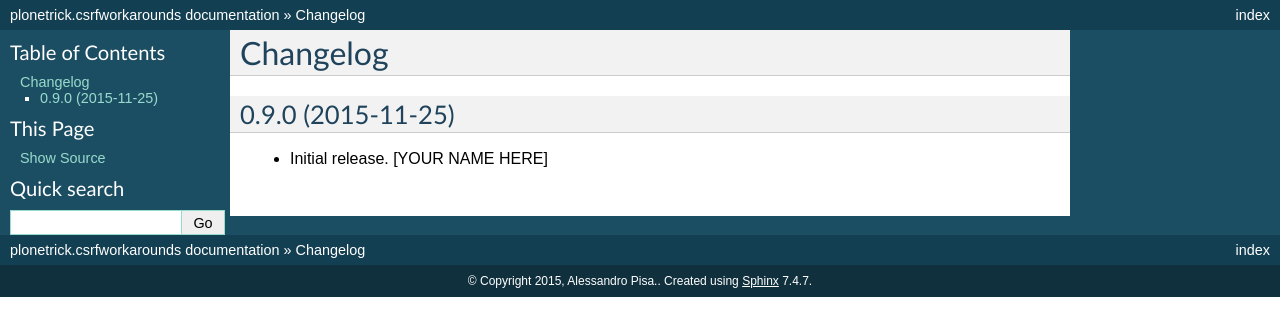
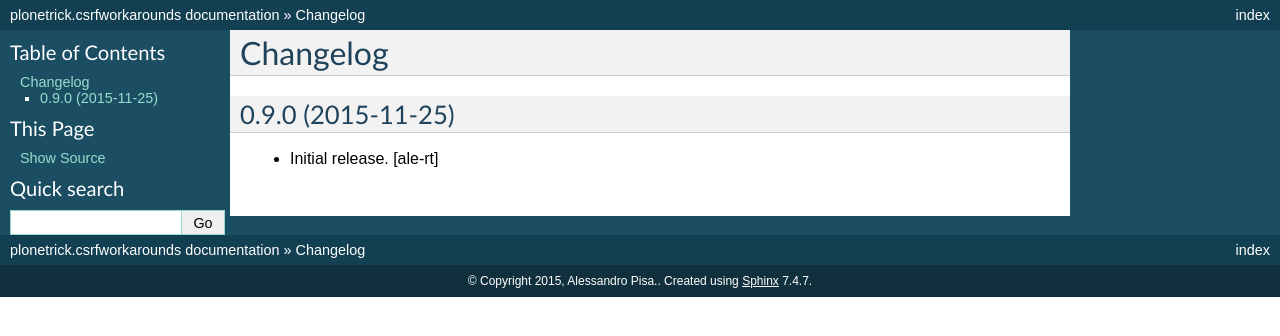
Before and after one commit to collective/plonetrick.csrfworkarounds, a Sphinx documentation site: the page built from docs/CHANGELOG.rst, in a window 1280 px wide. Shown: the top 336 px of the page. Built offline with Sphinx 7.4.7, drawn with Linux system fonts in a browser that asks for light colours.

Commit message:
Preparing release 0.9.0

```diff
--- a/docs/CHANGELOG.rst
+++ b/docs/CHANGELOG.rst
@@ -8,4 +8,4 @@ Changelog
 ------------------
 
 - Initial release.
-  [YOUR NAME HERE]
+  [ale-rt]
```
